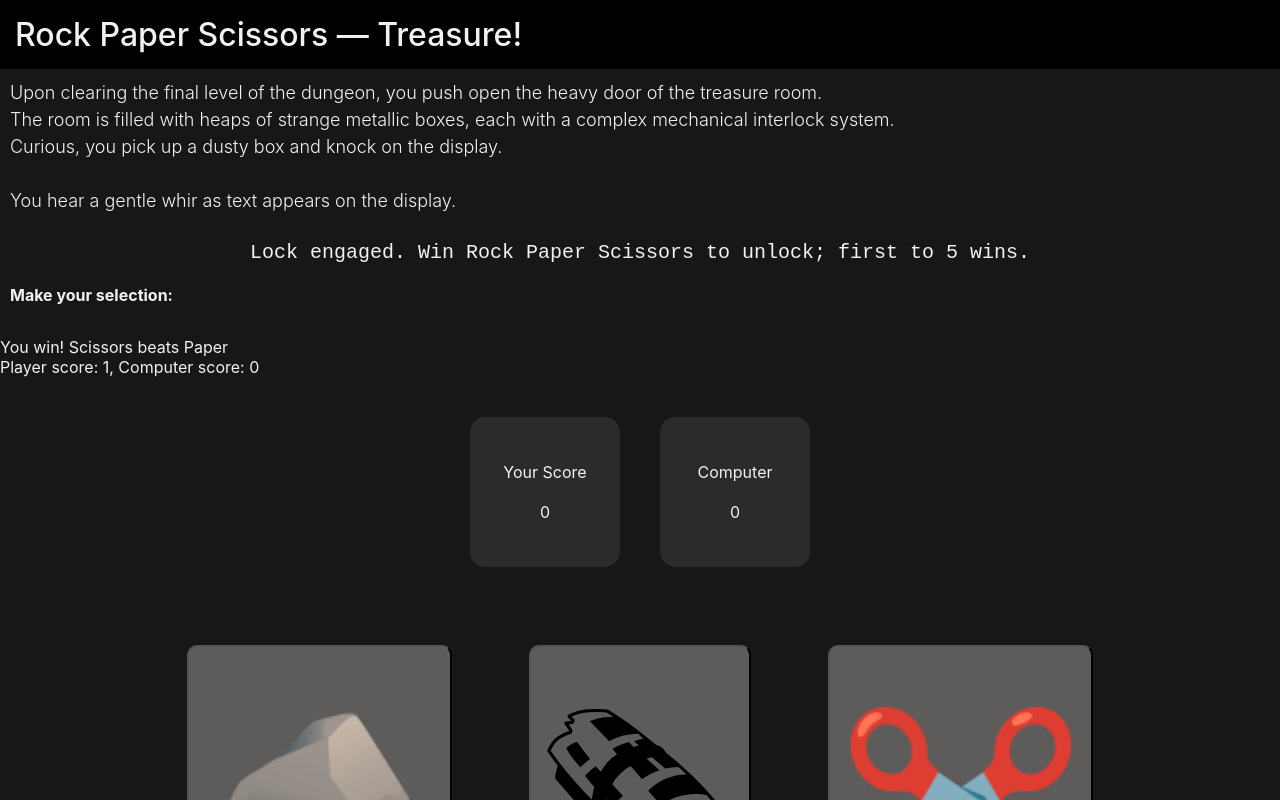
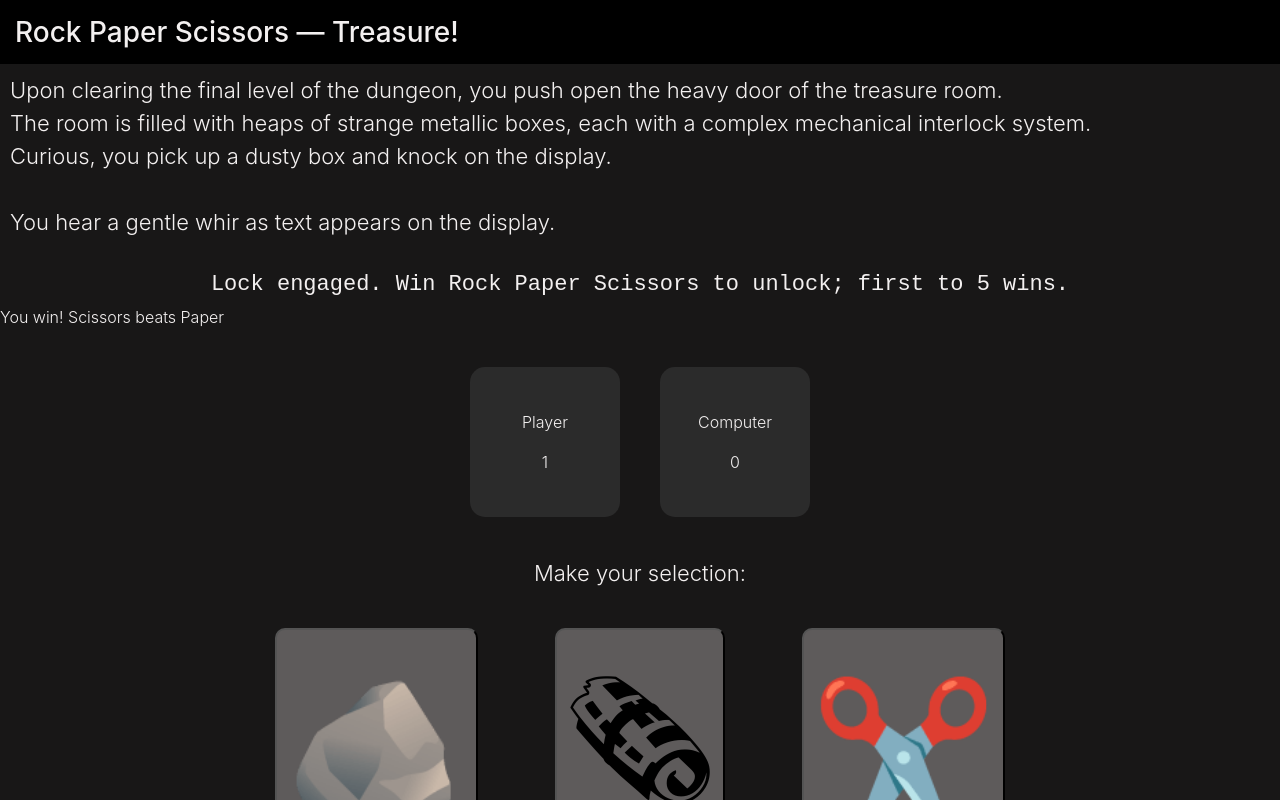
Before and after one commit to bkcheung/Rock-Paper-Scissors, a plain HTML site: page index.html in a window 1280 px wide. Both pictures are taken after a click on the button "✂️". Shown: the top 800 px of the page. Drawn offline with Linux system fonts and the light colour scheme.

Commit message:
Add score counter functionality, make text and button size adjust based on screen size

```diff
--- a/index.html
+++ b/index.html
@@ -17,19 +17,18 @@
         <![endif]-->
         <h1 class = "header">Rock Paper Scissors — Treasure!</h1>
         <div class = main>
-            <div class = "story"> Upon clearing the final level of the dungeon, you push open the heavy door of the treasure room. <br>
+            <div class = "mainText"> Upon clearing the final level of the dungeon, you push open the heavy door of the treasure room. <br>
                 The room is filled with heaps of strange metallic boxes, each with a complex mechanical interlock system. <br>
                 Curious, you pick up a dusty box and knock on the display. <br> <br> You hear a gentle whir as text appears on the display. <br> <br></div>
-            <div class = "storyItalic">Lock engaged. Win Rock Paper Scissors to unlock; first to 5 wins.</div>
+            <div class = "textDisplay">Lock engaged. Win Rock Paper Scissors to unlock; first to 5 wins.</div>
 
-            <h4 class = "prompt">Make your selection:</h4>
         </div>
 
         <div id = container height=200px width=auto></div>
 
         <div class = "score">
             <div class = "player">
-                <div class = "pScore">Your Score</div>
+                <div class = "pScore">Player</div>
                 <br>
                 <div class = "playerScore">0</div>
             </div>
@@ -39,6 +38,8 @@
                 <div class = "computerScore">0</div>
             </div>
         </div>
+
+        <div class = "selectionText">Make your selection:</div>
 
         <div class = gameOptions>
             <button class = "option" id="rock">🪨</button>
--- a/rock-paper-scissors.js
+++ b/rock-paper-scissors.js
@@ -29,10 +29,10 @@ function playRound(playerSelection, computerSelection){
         computerScore++;
     }
     resultWindow.textContent = result;
-    scoreCounter.textContent = `Player score: ${playerScore}, Computer score: ${computerScore}`;
+    playerScoreCount.textContent = playerScore;
+    compScoreCount.textContent = computerScore;
 
     container.append(resultWindow);
-    container.append(scoreCounter);
     isGameOver(playerScore, computerScore);
 
     return result;
@@ -59,21 +59,21 @@ function restart(){
     playerScore = 0;
     computerScore = 0;
 
-    scoreCounter.textContent = `Player score: ${playerScore}, Computer score: ${computerScore}`;
     resultWindow.textContent ='';
     winnerOutput.textContent ='';
     resetButton.classList.remove('show');
 
     container.append(resultWindow);
-    container.append(scoreCounter);
     container.append(winnerOutput);
 }
 
 const container = document.querySelector('#container');
-const scoreCounter = document.createElement('div');
 const resultWindow = document.createElement('div');
 const winnerOutput = document.createElement('div');
 const resetButton = document.createElement('button')
+
+const playerScoreCount = document.querySelector('.playerScore');
+const compScoreCount = document.querySelector('.computerScore');
 
 const buttons = document.querySelectorAll('.option');
 
--- a/styles.css
+++ b/styles.css
@@ -2,6 +2,7 @@ body{
     background-color: rgb(24, 23, 23);
     color: rgb(243, 240, 240);
     font-family: -apple-system, BlinkMacSystemFont, 'Segoe UI', Roboto, Oxygen, Ubuntu, Cantarell, 'Open Sans', 'Helvetica Neue', sans-serif;
+    font-weight: 300;
 
     display: flex;
     flex-direction: column;
@@ -19,21 +20,25 @@ body{
 
 .header{
     font-weight: 500;
+    font-size: 5vw;
     text-align: left;
 }
-.story {
-    font-weight: 300;
-    font-size: 18px;
+
+.mainText, .selectionText {
+    font-size: 5vw;
     line-height: 1.5;
 }
 
-.storyItalic{
-    font-weight: 300;
-    font-size: 20px;
-    /* font-style: italic; */
+.textDisplay{
+    font-size: 5vw;
     text-align: center;
     font-family: monospace;
 }
+
+.selectionText {
+    text-align: center;
+}
+
 .main{
     flex-grow: 1;
     padding: 10px;
@@ -51,14 +56,9 @@ body{
     background-color: rgba(255, 247, 247, 0.3);
     border-radius: 10px;
     margin: 3vw;
-    /* flex: 1; */
 }
 
-@media screen and (min-width: 1000px) {
-    .option {
-       font-size: 200px;
-    }
-  }
+
 
 .score{
     display: flex;
@@ -84,3 +84,18 @@ body{
     flex-direction: column;
     justify-content: center;
 }
+
+@media screen and (min-width: 450px) {
+    .header {
+        font-size: 28px;
+    }
+    .mainText, .selectionText, .textDisplay {
+        font-size: 22px;
+    }
+  }
+
+@media screen and (min-width: 800px) {
+    .option {
+    font-size: 150px;
+    }
+}
```
